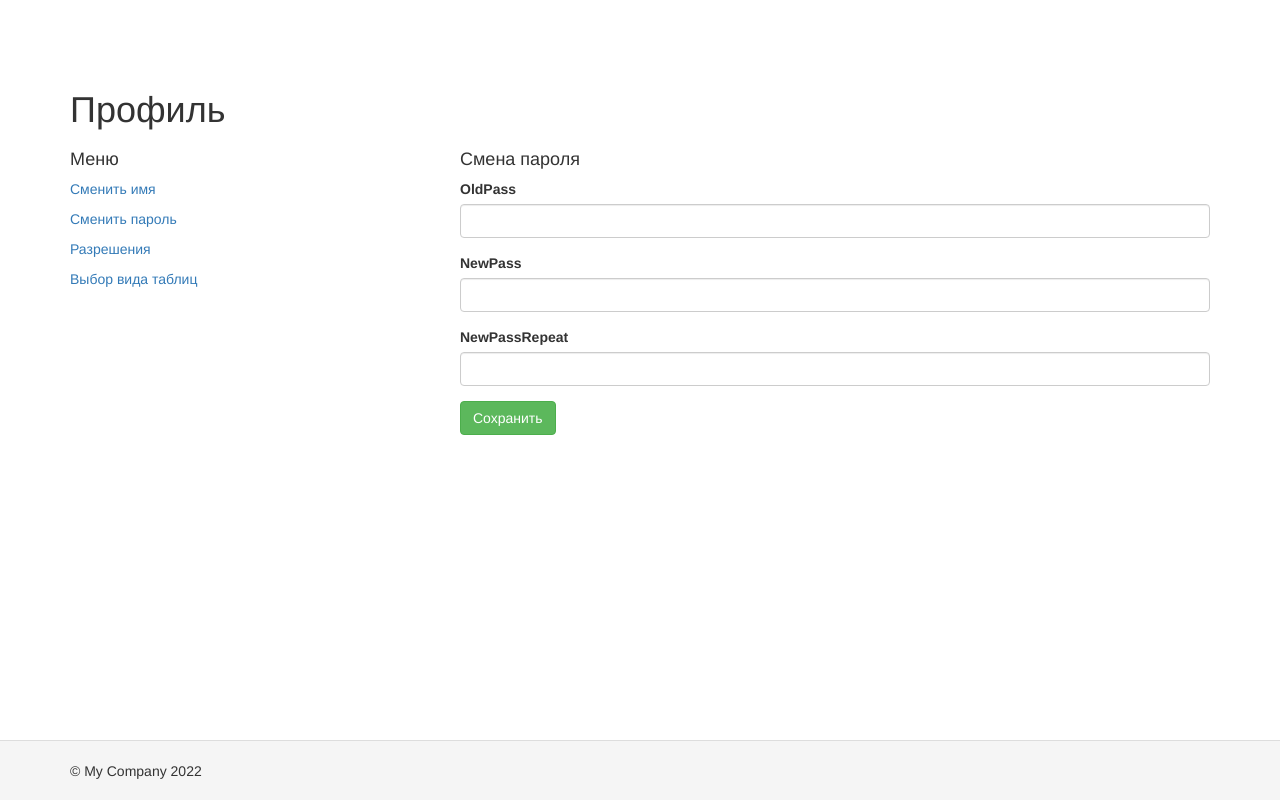
After one commit to pochchta/yii.loc, a Yii app: template views/site/profile/change-pass.php in a window 1280 px wide. The commit adds this page. Run offline with PHP 8.4 and a stand-in for Yii, Linux system fonts and the light colour scheme; the template is opened without the code that fills it, so the values that code supplies are empty; form fields are guessed from the names that the template uses; some libraries are stand-ins or nearby versions.

Commit message:
действия в профиле разбиты на разные формы и виды

```diff
--- a/views/layouts/main.php
+++ b/views/layouts/main.php
@@ -51,7 +51,7 @@ AppAsset::register($this);
                 ['label' => 'Войти', 'url' => ['/site/login']]
             ) : (
                 ['label' => Yii::$app->user->identity->username, 'items' => [
-                    ['label' => 'Профиль', 'url' => ['/site/profile']],
+                    ['label' => 'Профиль', 'url' => ['/site/assignment']],
                     Yii::$app->user->can('ChangingUsers') ? (
                         ['label' => 'Админка', 'url' => ['/admin']]
                     ) : (''),
--- /dev/null
+++ b/views/site/profile/change-pass.php
@@ -0,0 +1,42 @@
+<?php
+
+use yii\helpers\Html;
+use yii\widgets\ActiveForm;
+
+$this->title = 'Профиль';
+$this->params['breadcrumbs'][] = $this->title;
+?>
+
+<h1>Профиль</h1>
+
+<div class="row">
+
+    <div class="col-xs-4">
+        <?= $this->render('menu') ?>
+    </div>
+
+    <div class="col-xs-8">
+        <h4>Смена пароля</h4>
+
+        <div class="user-form">
+
+            <?php $form = ActiveForm::begin(); ?>
+
+            <?= $form->field($model, 'oldPass')->passwordInput(['maxlength' => true])
+            ?>
+
+            <?= $form->field($model, 'newPass')->passwordInput(['maxlength' => true])
+            ?>
+
+            <?= $form->field($model, 'newPassRepeat')->passwordInput(['maxlength' => true])
+            ?>
+
+            <div class="form-group">
+                <?= Html::submitButton('Сохранить', ['class' => 'btn btn-success']) ?>
+            </div>
+
+            <?php ActiveForm::end(); ?>
+
+        </div>
+    </div>
+</div>
--- /dev/null
+++ b/views/site/profile/menu.php
@@ -0,0 +1,21 @@
+<?php
+
+use yii\helpers\Html;
+?>
+<h4>Меню</h4>
+<p>
+    <?= Html::a('Сменить имя', ['change-name']); ?>
+</p>
+<p>
+    <?= Html::a('Сменить пароль', ['change-pass']); ?>
+</p>
+<p>
+    <?= Html::a('Разрешения', ['assignment']); ?>
+</p>
+<p>
+    <?= Html::a(
+        'Выбор вида таблиц',
+        ['change-view'],
+        ['title' => 'Профиль для отображения и сортировки колонок таблиц']);
+    ?>
+</p>
```
Also changed, not shown: models/profile/ChangePassForm.php (added, +103 -0 lines).
